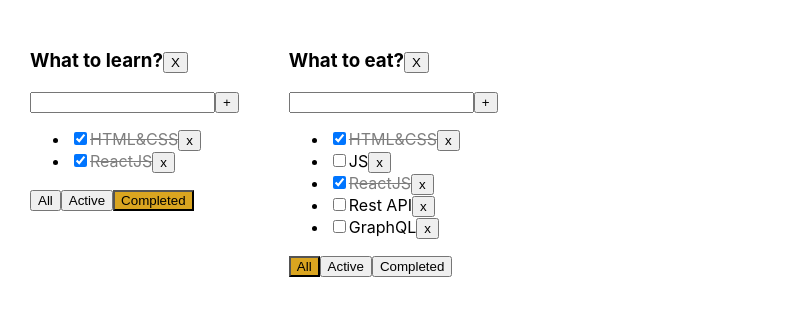
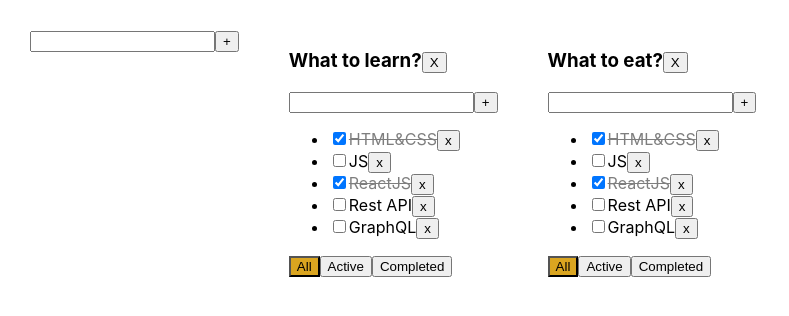
Before and after one commit to viketvova/todoList-typescript, a React (Create React App) app: page / in a window 1280 px wide. Shown: the top 316 px of the page, without its empty margins (0-789 px from the left). Built offline with nearby package versions, Linux system fonts and the light colour scheme.

Commit message:
Now you can add your TodoList

```diff
--- /dev/null
+++ b/src/AddItemForm.tsx
@@ -0,0 +1,40 @@
+import React, {ChangeEvent, KeyboardEvent, useState} from "react";
+
+
+type AddItemFormPropsType = {
+    addItem: (title: string) => void
+
+}
+
+export function AddItemForm(props: AddItemFormPropsType) {
+    const [value, setValue] = useState('')
+    const [error, setError] = useState<boolean>(false)
+
+    function onChangeHandler(event: ChangeEvent<HTMLInputElement>): void {
+        setValue(event.target.value)
+    }
+
+    function onClickHandler() {
+        if (!value.trim()) setError(true)
+        props.addItem(value)
+        setValue('')
+    }
+
+    function onKeyPressHandler(key: KeyboardEvent<HTMLInputElement>): void {
+        setError(false)
+        if (key.charCode === 13) {
+            props.addItem(value)
+            setValue('')
+        }
+    }
+
+    return (
+        <div>
+            <input className={error ? 'error' : ''} onChange={onChangeHandler}
+                   onKeyPress={onKeyPressHandler}
+                   value={value}/>
+            <button onClick={onClickHandler}>+</button>
+            {error ? <div className='error-message'>This is bad idea</div> : null}
+        </div>
+    )
+}
--- a/src/App.tsx
+++ b/src/App.tsx
@@ -2,19 +2,25 @@ import React, {useState} from 'react';
 import './App.css';
 import {TodoList} from "./TodoList";
 import {v1} from "uuid";
+import {AddItemForm} from './AddItemForm';
 
 
 export type TasksType = {
     id: string, title: string, isDone: boolean
 }[]
-type ObjTasks = { todoListId1: TasksType, todoListId2: TasksType }
+
+type RootTasksType = {
+    [key: string]: TasksType,
+    }
+
 type TodoListType = { id: string, title: string, filter: string }
+
 function App() {
 
     const todoListId1 = v1()
     const todoListId2 = v1()
 
-    const [tasks, setTasks] = useState<any>({
+    const [tasks, setTasks] = useState<RootTasksType>({
             [todoListId1]: [
                 {id: v1(), title: 'HTML&CSS', isDone: true},
                 {id: v1(), title: 'JS', isDone: false},
@@ -34,7 +40,7 @@ function App() {
 
     const [newTasks, setNewTasks] = useState<Array<TodoListType>>(
         [
-            {id: todoListId1, title: 'What to learn?', filter: 'Completed'},
+            {id: todoListId1, title: 'What to learn?', filter: 'All'},
             {id: todoListId2, title: 'What to eat?', filter: 'All'},
         ])
 
@@ -45,7 +51,7 @@ function App() {
         setTasks({...tasks})
     }
 
-    function addTask(event: string, todoListId: string, error: boolean): void {
+    function addTask(event: string, todoListId: string): void {
         let b = tasks[todoListId]
         if (event.trim() !== '') {
             let newT = {id: v1(), title: event.trim(), isDone: false}
@@ -76,9 +82,20 @@ function App() {
         setTasks({...tasks})
     }
 
+    function addItem(title: string) {
+        let newT = [...newTasks]
+        let newTodoList = {id: v1(), title: title, filter: 'All'}
+        newT.push(newTodoList)
+        setNewTasks(newT)
+        setTasks({
+            ...tasks,
+            [newTodoList.id]: []
+        })
+    }
 
     return (
         <div className="App">
+            <AddItemForm addItem={addItem}/>
             {
                 newTasks.map(t => {
 
--- a/src/TodoList.tsx
+++ b/src/TodoList.tsx
@@ -1,11 +1,12 @@
-import React, {useState, KeyboardEvent, ChangeEvent} from "react";
+import React from "react";
+import {AddItemForm} from "./AddItemForm";
 
 type TaskType = {
     id: string,
     title: string,
     isDone: boolean,
 }
-type AddTaskType = (event: string, todoListId: string, error: boolean) => void
+export type AddTaskType = (event: string, todoListId: string) => void
 type TodoListProps = {
     title: string,
     tasks: Array<TaskType>
@@ -21,27 +22,6 @@ type TodoListProps = {
 
 export function TodoList(props: TodoListProps) {
 
-    const [value, setValue] = useState('')
-    const [error, setError] = useState<boolean>(false)
-
-    function onClickHandler() {
-        if(!value.trim()) setError(true)
-        props.addTask(value, props.todoListId, error)
-        setValue('')
-    }
-
-
-    function onKeyPressHandler(key: KeyboardEvent<HTMLInputElement>): void {
-       setError(false)
-        if (key.charCode === 13) {
-            props.addTask(value, props.todoListId, error)
-            setValue('')
-        }
-    }
-
-    function onChangeHandler(event: ChangeEvent<HTMLInputElement>): void {
-        setValue(event.target.value)
-    }
 
     function onClickAll(): void {
         props.tasksCompleted('All', props.todoListId)
@@ -57,6 +37,10 @@ export function TodoList(props: TodoListProps) {
 
     function deleteTable(): void {
         props.deleteTable(props.todoListId)
+    }
+
+    const addTask = (title: string) => {
+        props.addTask(title, props.todoListId)
     }
 
     const tasks = props.tasks.map(elem => {
@@ -81,13 +65,7 @@ export function TodoList(props: TodoListProps) {
             <h3>{props.title}
                 <button onClick={deleteTable}>X</button>
             </h3>
-            <div>
-                <input className={error ? 'error' : ''} onChange={onChangeHandler}
-                       onKeyPress={onKeyPressHandler}
-                       value={value}/>
-                <button onClick={onClickHandler}>+</button>
-                {error ? <div className='error-message'>This is bad idea</div> : null}
-            </div>
+           <AddItemForm addItem={addTask}/>
             <ul>
                 {tasks}
 
```
Also changed, not shown: 1 other file (tests, documents, lock files or other folders).
